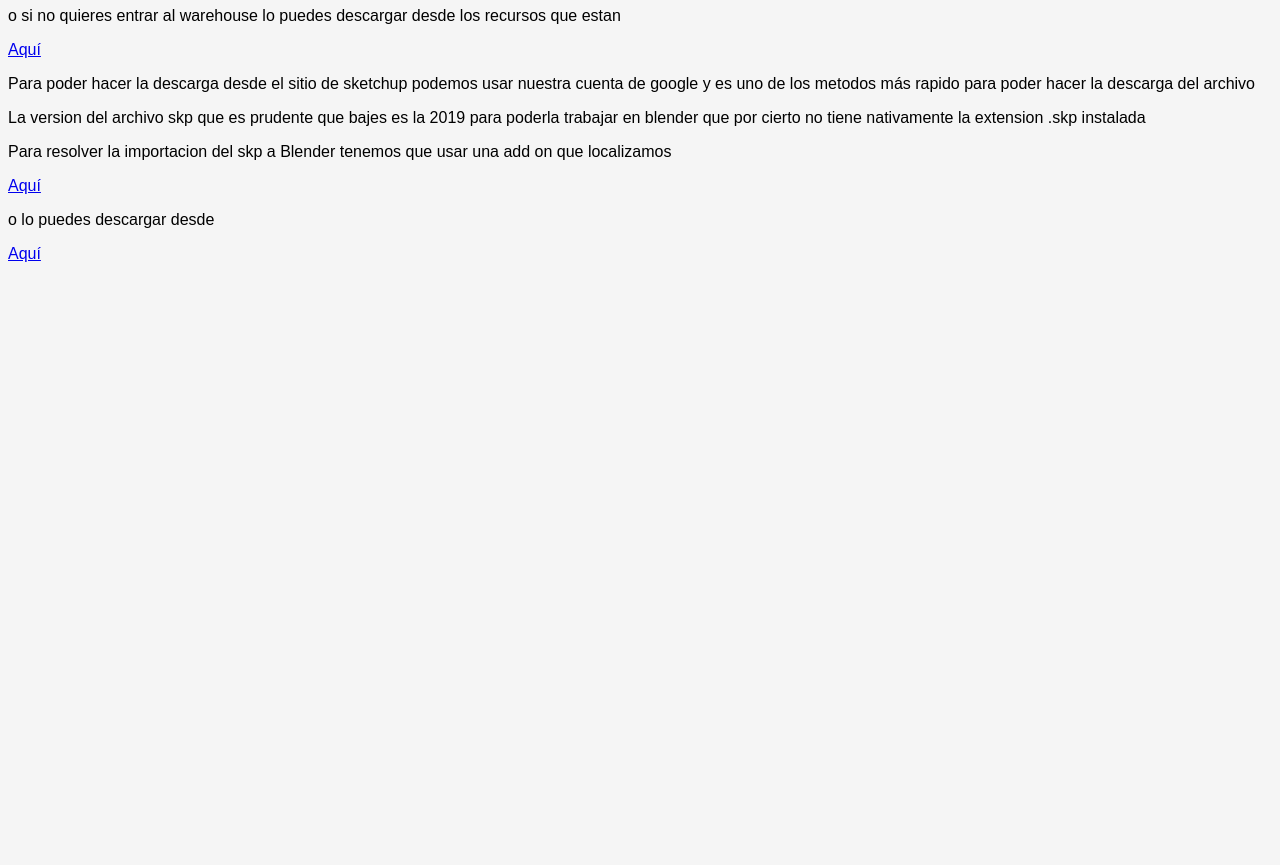
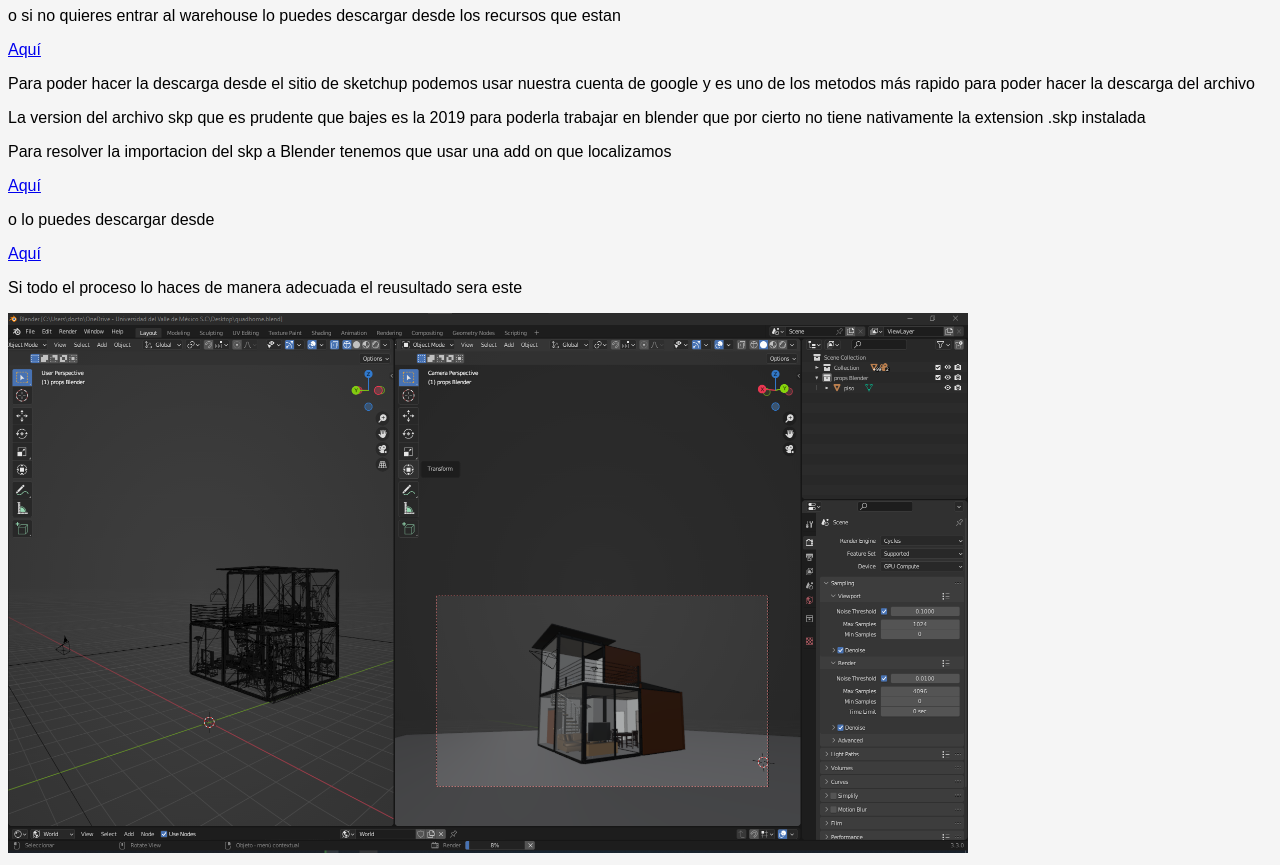
Before and after one commit to beztao01/quadhome, a plain HTML site: page index.html in a window 1280 px wide. Shown: the part 500-1365 px from the top of the page. Before the commit the page ends 800 px from the top, so only its background shows below. Drawn offline with Linux system fonts and the light colour scheme.

Commit message:
se agrego imagen de blender

```diff
--- a/index.html
+++ b/index.html
@@ -29,6 +29,8 @@
     <br>
     <p>o lo puedes descargar desde</p>
     <a href="src/sketchup_importer.zip">Aquí</a>
+    <p>Si todo el proceso lo haces de manera adecuada el reusultado sera este</p>
+    <img src="assets/blender quad home.png" alt="Quadhome de Eddie Moure" width="960" height="540">
 
 </body>
 </html>
```
Also changed, not shown: assets/blender quad home.png (added).
